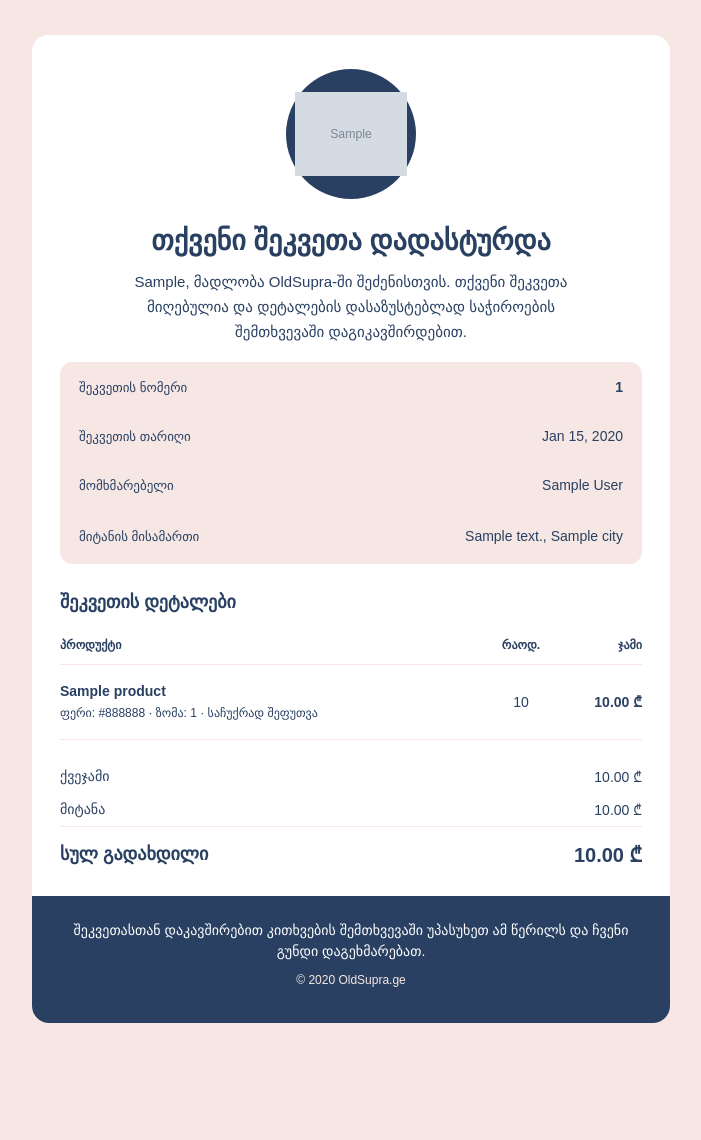
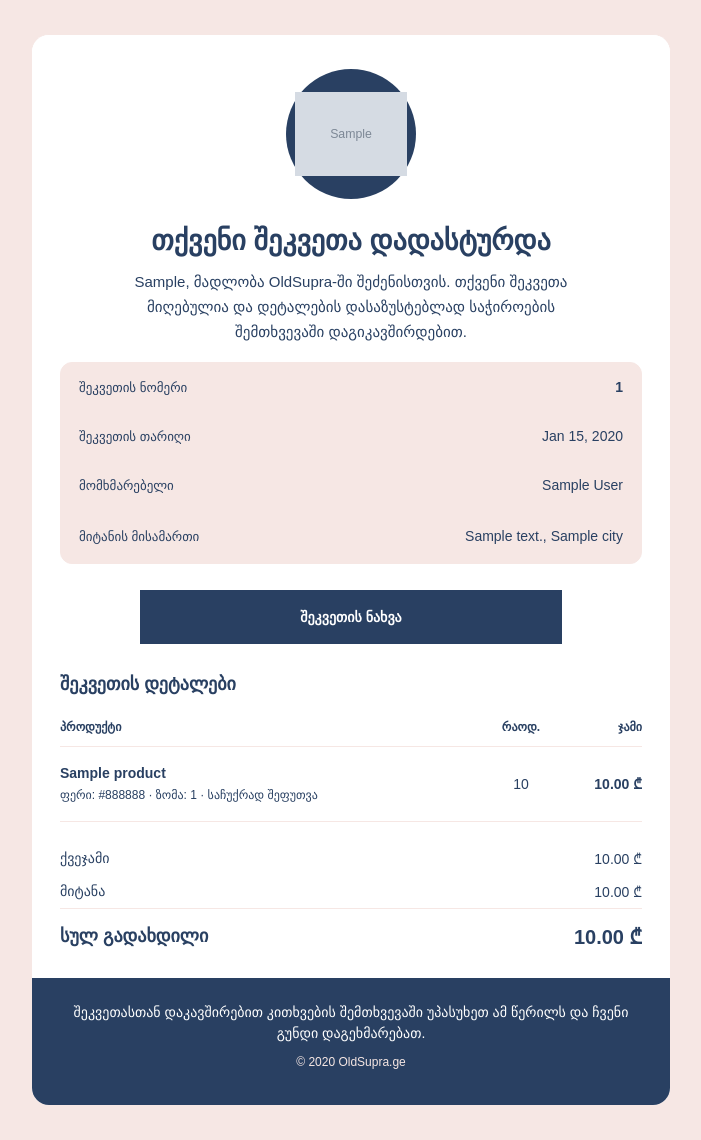
Before and after one commit to Programmingissocool/oldsupra_local, a Django app: template templates/shop/customer_new_order_notification.html in a window 1280 px wide. Shown: the whole page, without its empty margins (289-990 px from the left). Before the commit the page ends 1023 px from the top, so only its background shows below. Run offline with Django 5.2, Linux system fonts and the light colour scheme; the template is opened without the code that fills it: most values are stand-ins (such as "Sample title", 1, 10 or a date in 2020); grey boxes marked "Sample" are stand-in pictures.

Commit message:
Link order email to confirmation popup

```diff
--- a/carts/views.py
+++ b/carts/views.py
@@ -35,6 +35,10 @@ def _send_customer_order_email(request, order, ordered_products, total, grand_to
     language_code = "en" if language_code.startswith("en") else "ka"
 
     logo_url = request.build_absolute_uri(static("assets/img/suprawhite.svg"))
+    payment_number = getattr(getattr(order, "payment", None), "p_number", "")
+    order_url = request.build_absolute_uri(
+        f"/{language_code}/carts/payment_check/?id={payment_number}&show_order=1"
+    ) if payment_number else ""
     context = {
         "order": order,
         "ordered_products": ordered_products,
@@ -44,6 +48,7 @@ def _send_customer_order_email(request, order, ordered_products, total, grand_to
         "current_year": datetime.datetime.now().year,
         "email_language": language_code,
         "logo_url": logo_url,
+        "order_url": order_url,
     }
 
     subject = (
--- a/templates/shop/customer_new_order_notification.html
+++ b/templates/shop/customer_new_order_notification.html
@@ -49,6 +49,12 @@
                         </td>
                     </tr>
                     <tr>
+                        <td align="center" style="padding:0 28px 28px;">
+                            <a href="{{ order_url }}" target="_blank" style="display:inline-block; width:100%; max-width:420px; min-height:52px; line-height:52px; background:#294062; color:#ffffff; border:1px solid #294062; text-align:center; text-decoration:none; font-size:14px; font-weight:700; text-transform:uppercase;">
+                                {% if email_language == 'en' %}View order{% else %}შეკვეთის ნახვა{% endif %}
+                            </a>
+                        </td>
+                    </tr>                    <tr>
                         <td style="padding:0 28px;">
                             <h2 style="margin:0 0 12px; color:#294062; font-size:18px; line-height:1.35; font-weight:700;">
                                 {% if email_language == 'en' %}Order details{% else %}შეკვეთის დეტალები{% endif %}
--- a/templates/shop/submit_order.html
+++ b/templates/shop/submit_order.html
@@ -203,6 +203,10 @@ document.addEventListener('DOMContentLoaded', function() {
       closeModal();
     }
   });
+
+  if (new URLSearchParams(window.location.search).get('show_order') === '1') {
+    openModal();
+  }
 });
 </script>
 {% endblock %}
```
